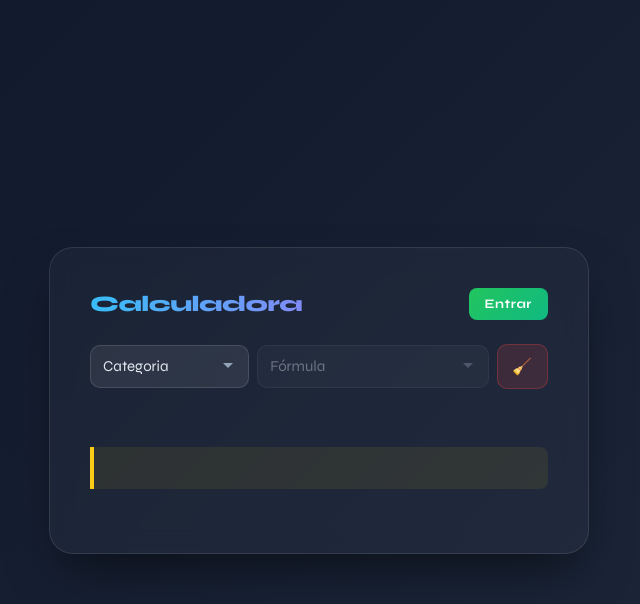
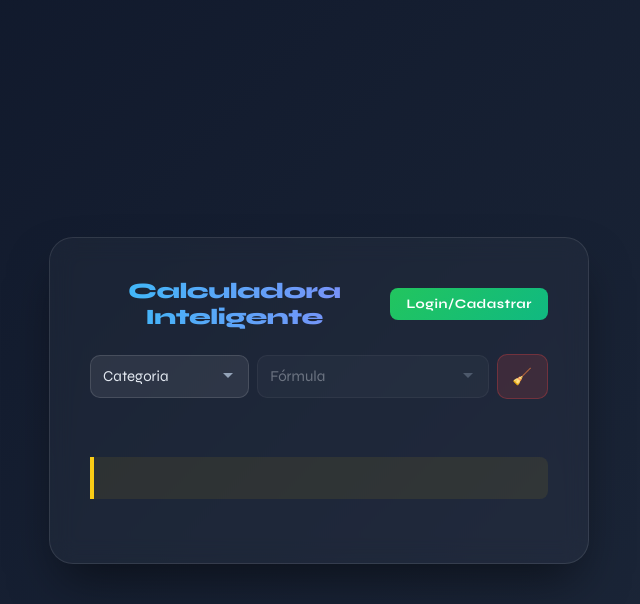
Before and after one commit to Andressis/Calculadora, a Flask app: page / in a window 1280 px wide. Shown: the top 604 px of the page, without its empty margins (321-961 px from the left). Run offline with Flask 3, Linux system fonts and the light colour scheme.

Commit message:
Update index.html

```diff
--- a/templates/index.html
+++ b/templates/index.html
@@ -52,9 +52,9 @@
 <div class="container">
 
     <div class="header">
-        <h1>Calculadora</h1>
+        <h1>Calculadora Inteligente</h1>
         <div id="auth-area">
-            <button class="btn-auth" onclick="abrirModal()">Entrar</button>
+            <button class="btn-auth" onclick="abrirModal()">Login/Cadastrar</button>
         </div>
     </div>
 
```
